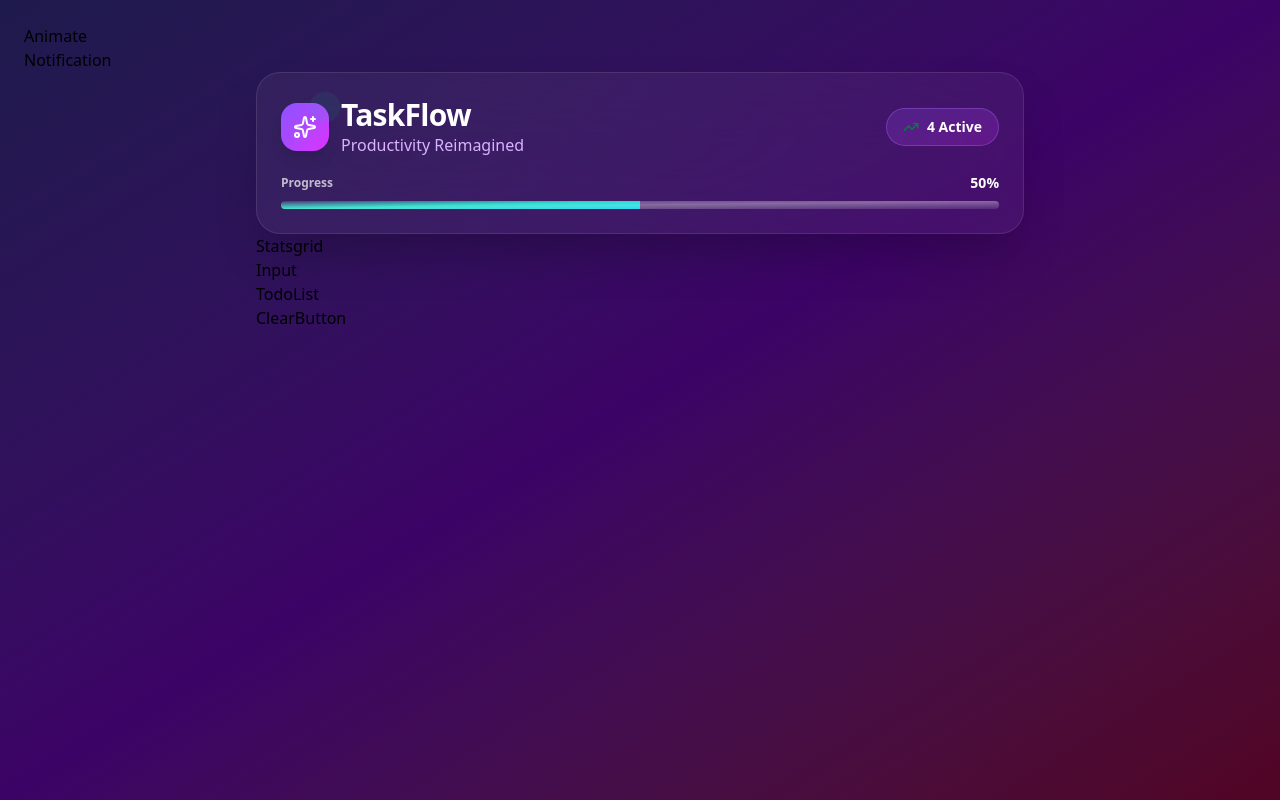
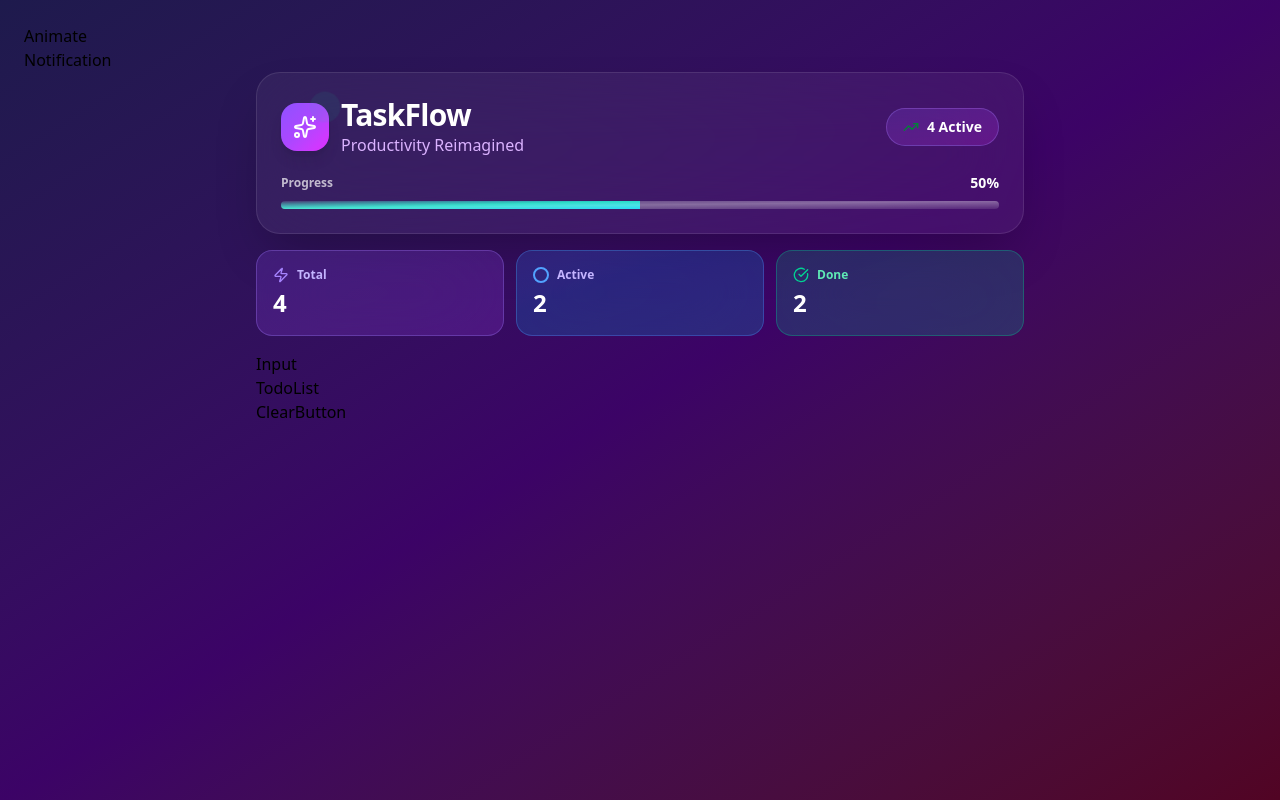
Before and after one commit to Piyushsharma218/react_task_flow_app, a React (Vite) app: page / in a window 1280 px wide. Built offline with nearby package versions, Linux system fonts and the light colour scheme.

Commit message:
created the grid section

```diff
--- a/src/components/Header1.jsx
+++ b/src/components/Header1.jsx
@@ -8,7 +8,7 @@ const Header1 = () => {
   let activeTodos=4
   return (
     <>
-      <div className="backdrop-blur-2xl bg-white/5 rounded-3xl border border-white/10 p-6 shadow-2xl">
+      <div className="backdrop-blur-2xl mb-4 bg-white/5 rounded-3xl border border-white/10 p-6 shadow-2xl">
         <div className="flex items-center justify-between mb-4">
           {/*left side */}
 
@@ -47,6 +47,8 @@ const Header1 = () => {
           </div>
 
 
+          {/* progress bar */}
+
           <div className="relative bg-white/10 h-2  overflow-hidden  rounded-full w-full">
           <div className="absolute inset-0  bg-linear-to-br from-emrals-400
           via-teal-400 to-cyan-400 transition-all duration-700 ease-out shadow-lg" style={{width:`${progress}%`}}>
--- a/src/components/StatsGrid.jsx
+++ b/src/components/StatsGrid.jsx
@@ -1,9 +1,51 @@
-import React from 'react'
+import React from "react";
+import { Zap, CheckCircle } from "lucide-react";
 
-const Statsgrid = () => {
+const StatsGrid = () => {
+  let totalTodos = 4;
+  let activeTodos = 2;
+  let completedTodos = 2;
   return (
-    <div>Statsgrid</div>
-  )
-}
+    <>
+      <div className="grid grid-cols-3 gap-3 mb-4">
+        <div
+          className="backdrop-blur-2xl bg-linear-to-br from-violet-500/20 to-purple-500/20 rounded-2xl
+      border border-violet-400/30 p-4 hover:scale-105 transition-transform duration-300 cursor-pointer"
+        >
+          <div className="flex items-center gap-2 mb-1">
+            <Zap size={16} className="text-violet-400" />
+            <span className="text-violet-300 text-xs font-semibold">Total</span>
+          </div>
+          <div className="text-2xl font-black text-white">{totalTodos}</div>
+        </div>
 
-export default Statsgrid
+        <div
+          className="backdrop-blur-2xl bg-linear-to-br from-blue-500/20 to-cyan-500/20 rounded-2xl
+      border border-blue-400/30 p-4 hover:scale-105 transition-transform duration-300 cursor-pointer"
+        >
+          <div className="flex items-center gap-2 mb-1">
+            {/* <Zap size={16} className='text-violet-400' /> */}
+            <div className="w-4 h-4 rounded-full border-2 border-blue-400"></div>
+            <span className="text-violet-300 text-xs font-semibold">
+              Active
+            </span>
+          </div>
+          <div className="text-2xl font-black text-white">{activeTodos}</div>
+        </div>
+
+        <div
+          className="backdrop-blur-2xl bg-linear-to-br from-emerald-500/20 to-teal-500/20 rounded-2xl
+      border border-emerald-400/30 p-4 hover:scale-105 transition-transform duration-300 cursor-pointer"
+        >
+          <div className="flex items-center gap-2 mb-1">
+            <CheckCircle size={16} className="text-emerald-400" />
+            <span className="text-emerald-300 text-xs font-semibold">Done</span>
+          </div>
+          <div className="text-2xl font-black text-white">{completedTodos}</div>
+        </div>
+      </div>
+    </>
+  );
+};
+
+export default StatsGrid;
```
